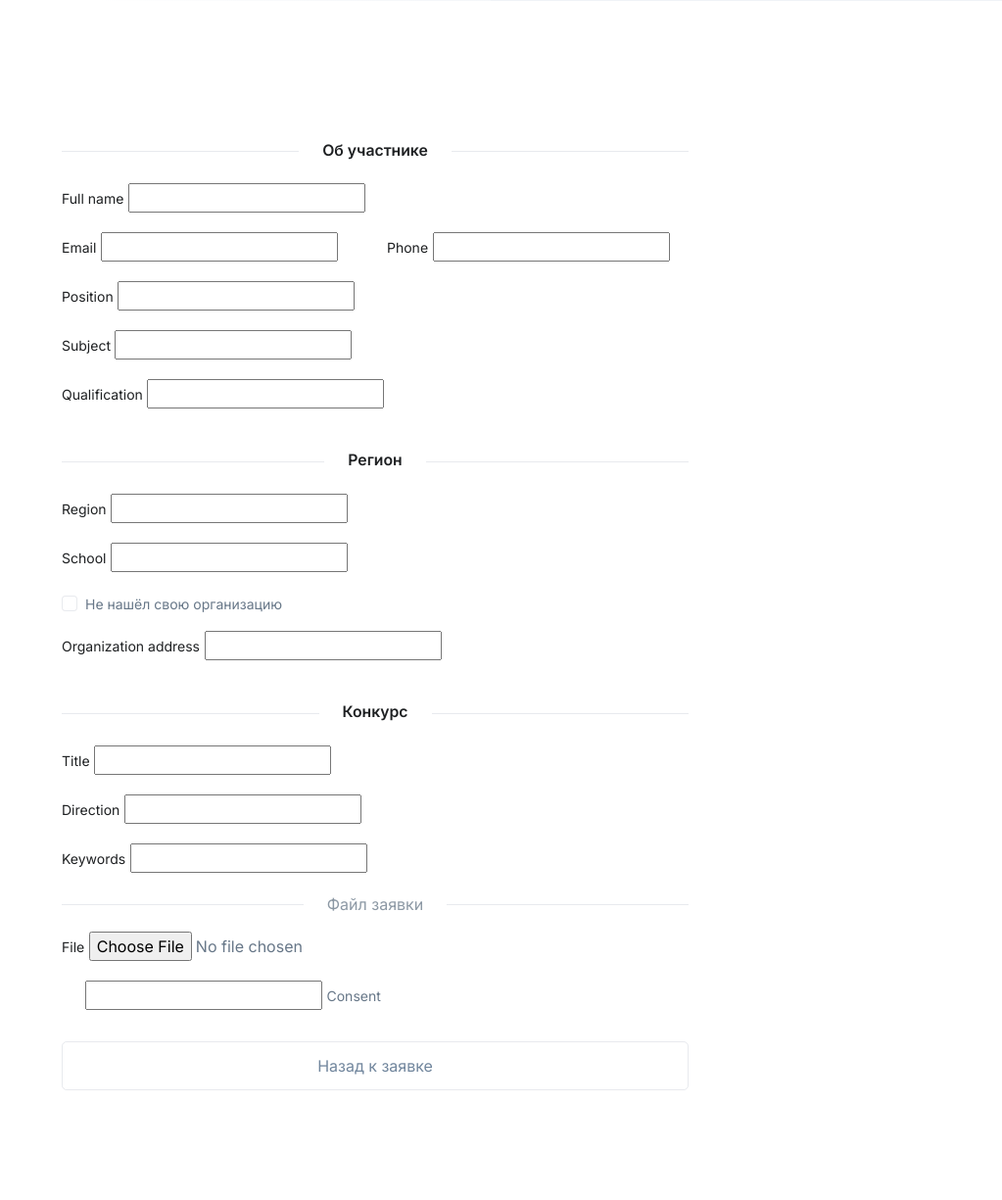
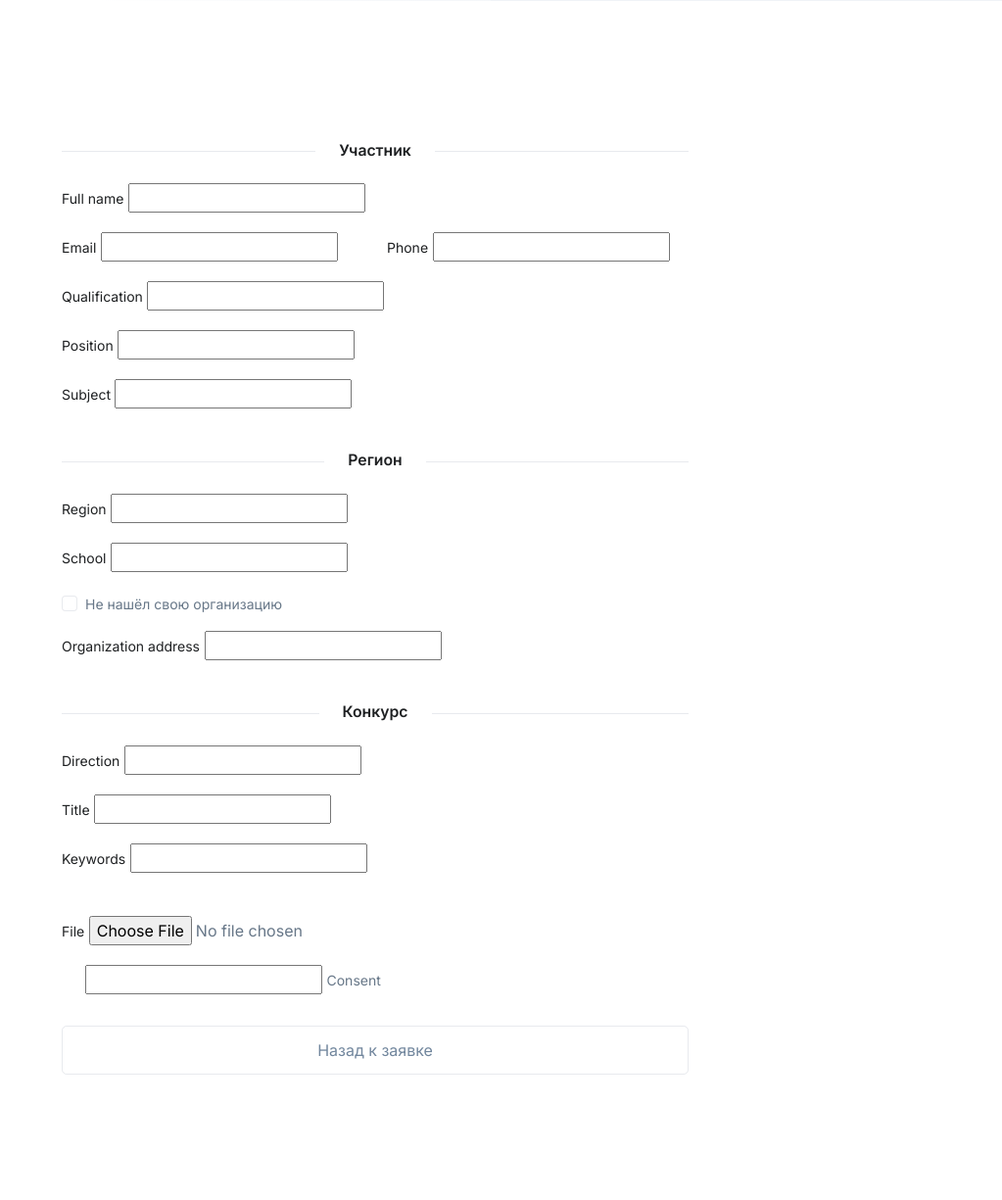
Before and after one commit to Rnurdaulet/platfomppi, a Django app: template apps/contest/templates/contest/application_form.html in a window 1280 px wide. Shown: the part 473-1698 px from the top of the page at 98% size, without its empty margins (257-1280 px from the left). Run offline with Django 5.2, Linux system fonts and the light colour scheme; the template is opened without the code that fills it, so the values that code supplies are empty, except form fields; tables that the repository leaves empty hold one stand-in row (values such as "Sample post"); form fields are guessed from the names that the template uses; some libraries are stand-ins or nearby versions.

Commit message:
form fix

```diff
--- a/apps/contest/templates/contest/application_form.html
+++ b/apps/contest/templates/contest/application_form.html
@@ -32,7 +32,7 @@
                 {% csrf_token %}
                 {{ form.non_field_errors }}
 
-                <span class="divider-center"><h4 class="text-center mt-4 mb-4"> {% trans "Об участнике" %} </h4></span>
+                <span class="divider-center"><h4 class="text-center mt-4 mb-4"> {% trans "Участник" %} </h4></span>
 
                 <div class="mb-3">
                     <label for="{{ form.full_name.id_for_label }}" class="form-label ">
@@ -71,6 +71,17 @@
                 <div class="row">
                     <div class="col-sm-12">
                         <div class="mb-3">
+                            <label for="{{ form.qualification.id_for_label }}" class="form-label ">
+                                {{ form.qualification.label }}
+                            </label>
+                            {{ form.qualification }}
+                            {% for error in form.qualification.errors %}
+                                <div class="invalid-feedback d-block">{{ error }}</div>
+                            {% endfor %}
+                        </div>
+                    </div>
+                    <div class="col-sm-12">
+                        <div class="mb-3">
                             <label for="{{ form.position.id_for_label }}" class="form-label ">
                                 {{ form.position.label }}
                             </label>
@@ -91,17 +102,7 @@
                             {% endfor %}
                         </div>
                     </div>
-                    <div class="col-sm-12">
-                        <div class="mb-3">
-                            <label for="{{ form.qualification.id_for_label }}" class="form-label ">
-                                {{ form.qualification.label }}
-                            </label>
-                            {{ form.qualification }}
-                            {% for error in form.qualification.errors %}
-                                <div class="invalid-feedback d-block">{{ error }}</div>
-                            {% endfor %}
-                        </div>
-                    </div>
+
                 </div>
                 <span class="divider-center"><h4 class="text-center mt-4 mb-4">  {% trans "Регион" %} </h4></span>
 
@@ -152,15 +153,6 @@
                     {% endfor %}
                 </div>
                 <span class="divider-center"><h4 class="text-center mt-4 mb-4">  {% trans "Конкурс" %} </h4></span>
-                <div class="mb-3">
-                    <label for="{{ form.title.id_for_label }}" class="form-label ">
-                        {{ form.title.label }}
-                    </label>
-                    {{ form.title }}
-                    {% for error in form.title.errors %}
-                        <div class="invalid-feedback d-block">{{ error }}</div>
-                    {% endfor %}
-                </div>
 
 
                 <div class="mb-3">
@@ -174,19 +166,27 @@
                 </div>
 
                 <div class="mb-3">
+                    <label for="{{ form.title.id_for_label }}" class="form-label ">
+                        {{ form.title.label }}
+                    </label>
+                    {{ form.title }}
+                    {% for error in form.title.errors %}
+                        <div class="invalid-feedback d-block">{{ error }}</div>
+                    {% endfor %}
+                </div>
+                <div class="mb-6">
                     <label for="{{ form.keywords.id_for_label }}" class="form-label">
                         {{ form.keywords.label }}
                     </label>
                     {{ form.keywords }}
-                    {% if form.keywords.help_text %}
-                        <div class="form-text">{{ form.keywords.help_text }}</div>
-                    {% endif %}
+                    {#                    {% if form.keywords.help_text %}#}
+                    {#                        <div class="form-text">{{ form.keywords.help_text }}</div>#}
+                    {#                    {% endif %}#}
                     {% for error in form.keywords.errors %}
                         <div class="invalid-feedback d-block">{{ error }}</div>
                     {% endfor %}
                 </div>
 
-                <span class="divider-center mb-3">{% trans "Файл заявки" %} </span>
                 <div class="mb-3">
                     <label for="{{ form.file.id_for_label }}" class="form-label ">
                         {{ form.file.label }}
```
